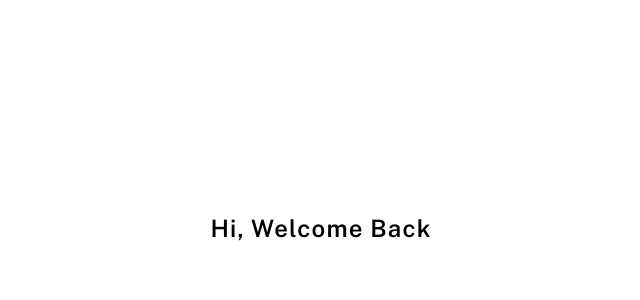
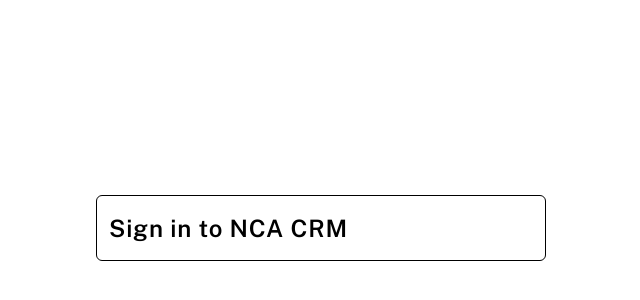
Before and after one commit to kunal2902/rent-buddy-admin, a Next.js app: page /login in a window 1280 px wide. Shown: the part 172-472 px from the top of the page, without its empty margins (319-959 px from the left). Built offline with nearby package versions, Linux system fonts and the light colour scheme.

Commit message:
feat: :sparkles: add login container

```diff
--- a/app/login/page.tsx
+++ b/app/login/page.tsx
@@ -1,7 +1,9 @@
+import { LoginContainer } from "@/components/login-page";
+
 const LoginPage = () => {
 	return (
-		<div className="w-full min-h-screen flex bg-white flex-col items-center justify-center text-black font-public-sans text-2xl font-semibold tracking-wider">
-			Hi, Welcome Back
+		<div className="w-full min-h-screen flex bg-white flex-col items-center justify-center text-black font-public-sans tracking-wider">
+			<LoginContainer />
 		</div>
 	);
 };
--- /dev/null
+++ b/components/login-page/index.ts
@@ -0,0 +1 @@
+export * from "./login-container";
--- /dev/null
+++ b/components/login-page/login-container/index.ts
@@ -0,0 +1 @@
+export { default as LoginContainer } from "./login-container";
--- /dev/null
+++ b/components/login-page/login-container/login-container.tsx
@@ -0,0 +1,11 @@
+"use client";
+
+const LoginContainer = () => {
+	return (
+		<div className="w-full sm:max-w-[450px] flex flex-col border border-black rounded-md px-3 py-4">
+			<h1 className="text-2xl font-semibold">Sign in to NCA CRM</h1>
+		</div>
+	);
+};
+
+export default LoginContainer;
```
